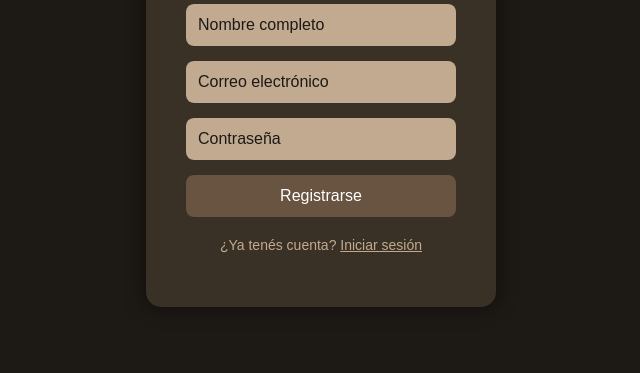
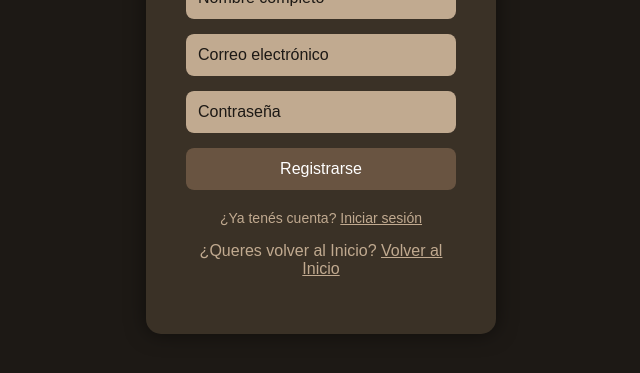
Before and after one commit to nazarodriguez08/cafearoma-landing, a plain HTML site: page registro.html in a window 1280 px wide. Shown: the part 325-698 px from the top of the page, without its empty margins (319-959 px from the left). Drawn offline with Linux system fonts and the light colour scheme.

Commit message:
cambios en login y registro

```diff
--- a/registro.html
+++ b/registro.html
@@ -77,6 +77,13 @@
       color: #C1AA90;
       text-decoration: underline;
     }
+
+
+    .index-link a {
+      color: #C1AA90;
+      text-decoration: underline;
+    }
+
   </style>
 </head>
 <body>
@@ -89,6 +96,7 @@
       <button type="submit">Registrarse</button>
     </form>
     <p class="login-link">¿Ya tenés cuenta? <a href="#">Iniciar sesión</a></p>
+    <p class="index-link">¿Queres volver al Inicio? <a href="index.html">Volver al Inicio</a></p>
   </div>
 </body>
 </html>
```
Also changed, not shown: login.html (+7 -0 lines).
